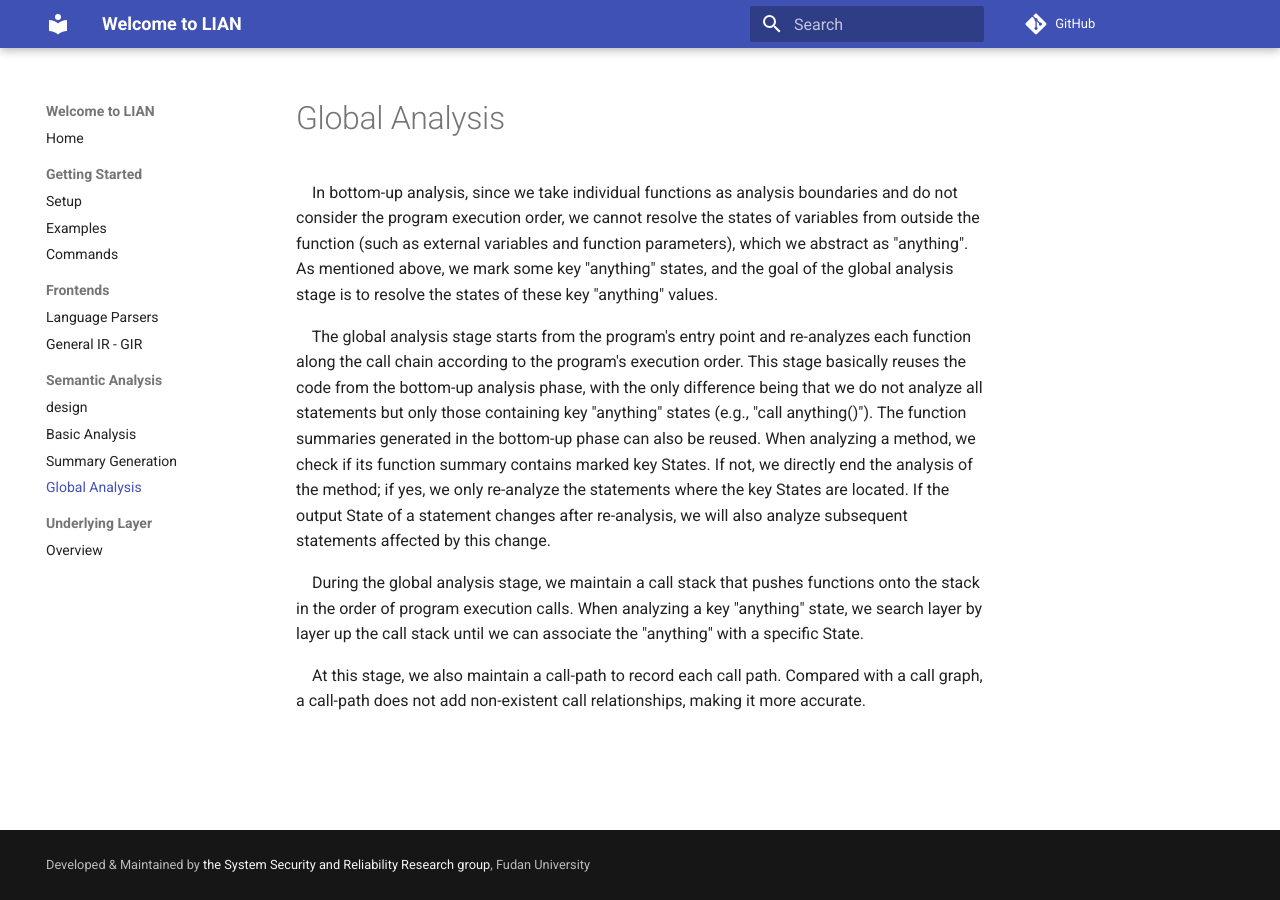
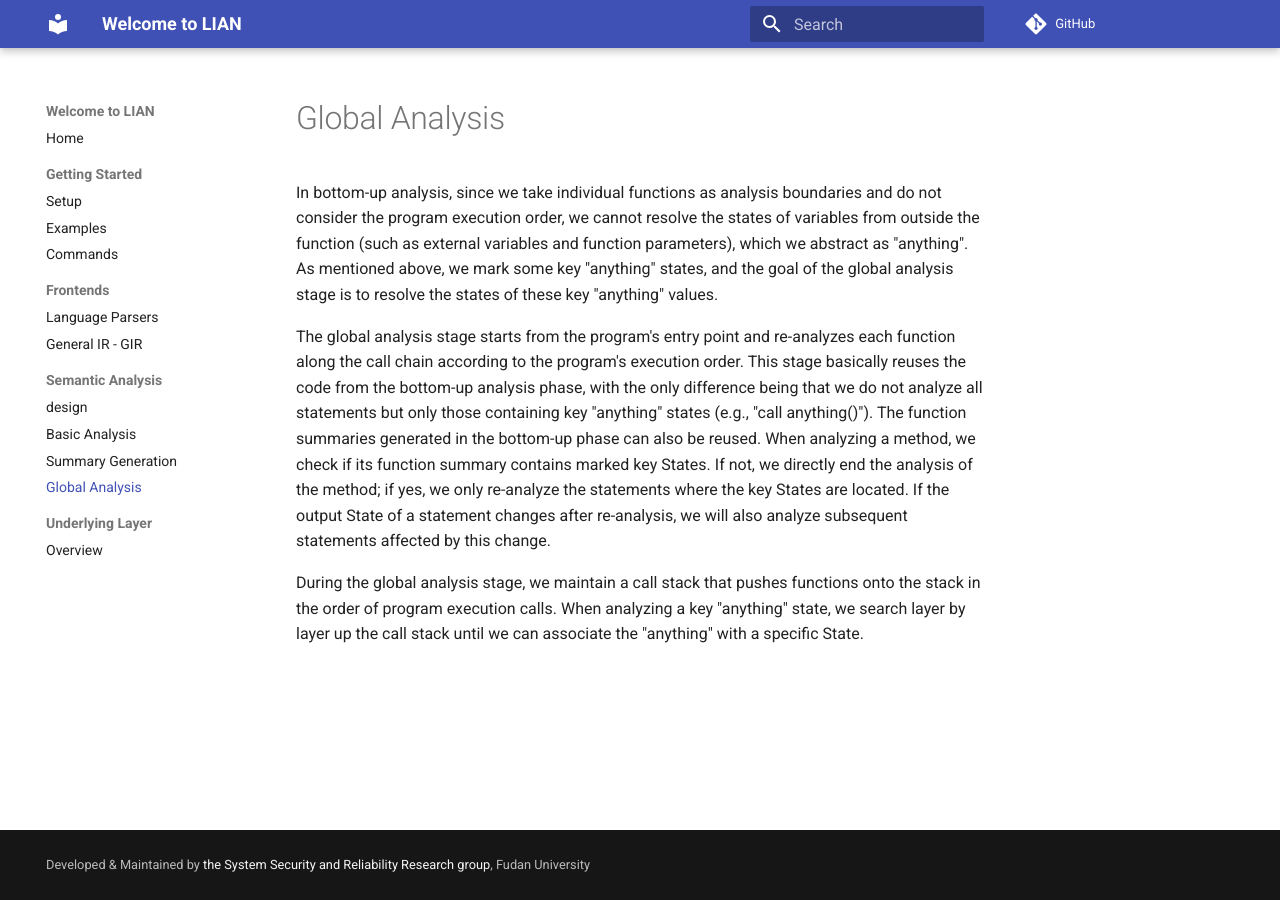
Before and after one commit to yang-guangliang/lian, an MkDocs documentation site: the page built from docs/en/global_analysis.md, in a window 1280 px wide. Built offline with MkDocs 1.6.1 and Material for MkDocs 9.7.7, drawn with Linux system fonts in a browser that asks for light colours; comment, search, counter and statistics services are not loaded.

Commit message:
update docs/en/global_analysis.md.
Signed-off-by: 杨广亮 <yanggl@fudan.edu.cn>

```diff
--- a/docs/en/global_analysis.md
+++ b/docs/en/global_analysis.md
@@ -1,9 +1,7 @@
 # Global Analysis
 
-&emsp;In bottom-up analysis, since we take individual functions as analysis boundaries and do not consider the program execution order, we cannot resolve the states of variables from outside the function (such as external variables and function parameters), which we abstract as "anything". As mentioned above, we mark some key "anything" states, and the goal of the global analysis stage is to resolve the states of these key "anything" values.
+In bottom-up analysis, since we take individual functions as analysis boundaries and do not consider the program execution order, we cannot resolve the states of variables from outside the function (such as external variables and function parameters), which we abstract as "anything". As mentioned above, we mark some key "anything" states, and the goal of the global analysis stage is to resolve the states of these key "anything" values.
 
-&emsp;The global analysis stage starts from the program's entry point and re-analyzes each function along the call chain according to the program's execution order. This stage basically reuses the code from the bottom-up analysis phase, with the only difference being that we do not analyze all statements but only those containing key "anything" states (e.g., "call anything()"). The function summaries generated in the bottom-up phase can also be reused. When analyzing a method, we check if its function summary contains marked key States. If not, we directly end the analysis of the method; if yes, we only re-analyze the statements where the key States are located. If the output State of a statement changes after re-analysis, we will also analyze subsequent statements affected by this change.
+The global analysis stage starts from the program's entry point and re-analyzes each function along the call chain according to the program's execution order. This stage basically reuses the code from the bottom-up analysis phase, with the only difference being that we do not analyze all statements but only those containing key "anything" states (e.g., "call anything()"). The function summaries generated in the bottom-up phase can also be reused. When analyzing a method, we check if its function summary contains marked key States. If not, we directly end the analysis of the method; if yes, we only re-analyze the statements where the key States are located. If the output State of a statement changes after re-analysis, we will also analyze subsequent statements affected by this change.
 
-&emsp;During the global analysis stage, we maintain a call stack that pushes functions onto the stack in the order of program execution calls. When analyzing a key "anything" state, we search layer by layer up the call stack until we can associate the "anything" with a specific State.
-
-&emsp;At this stage, we also maintain a call-path to record each call path. Compared with a call graph, a call-path does not add non-existent call relationships, making it more accurate.
+During the global analysis stage, we maintain a call stack that pushes functions onto the stack in the order of program execution calls. When analyzing a key "anything" state, we search layer by layer up the call stack until we can associate the "anything" with a specific State.
```
